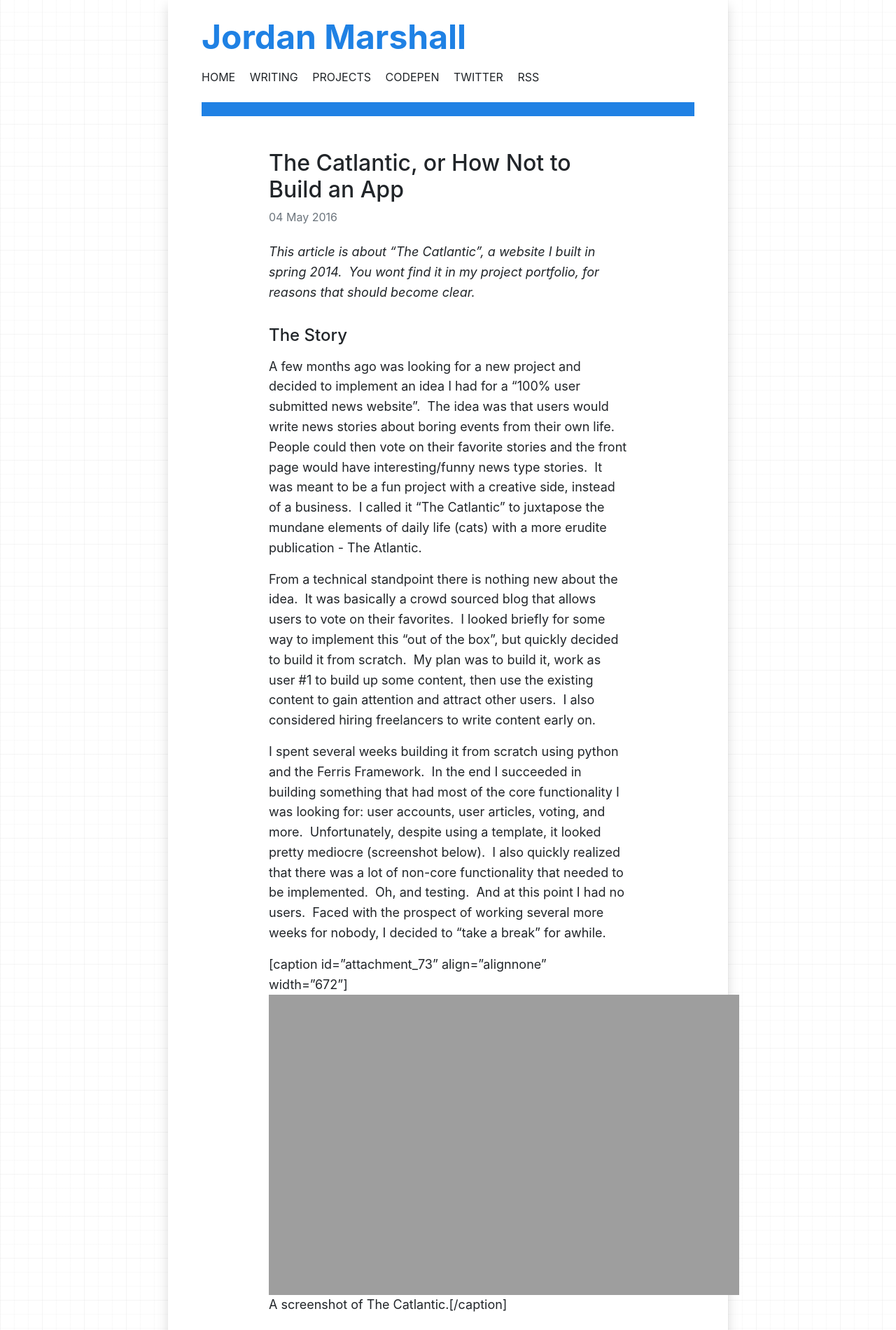
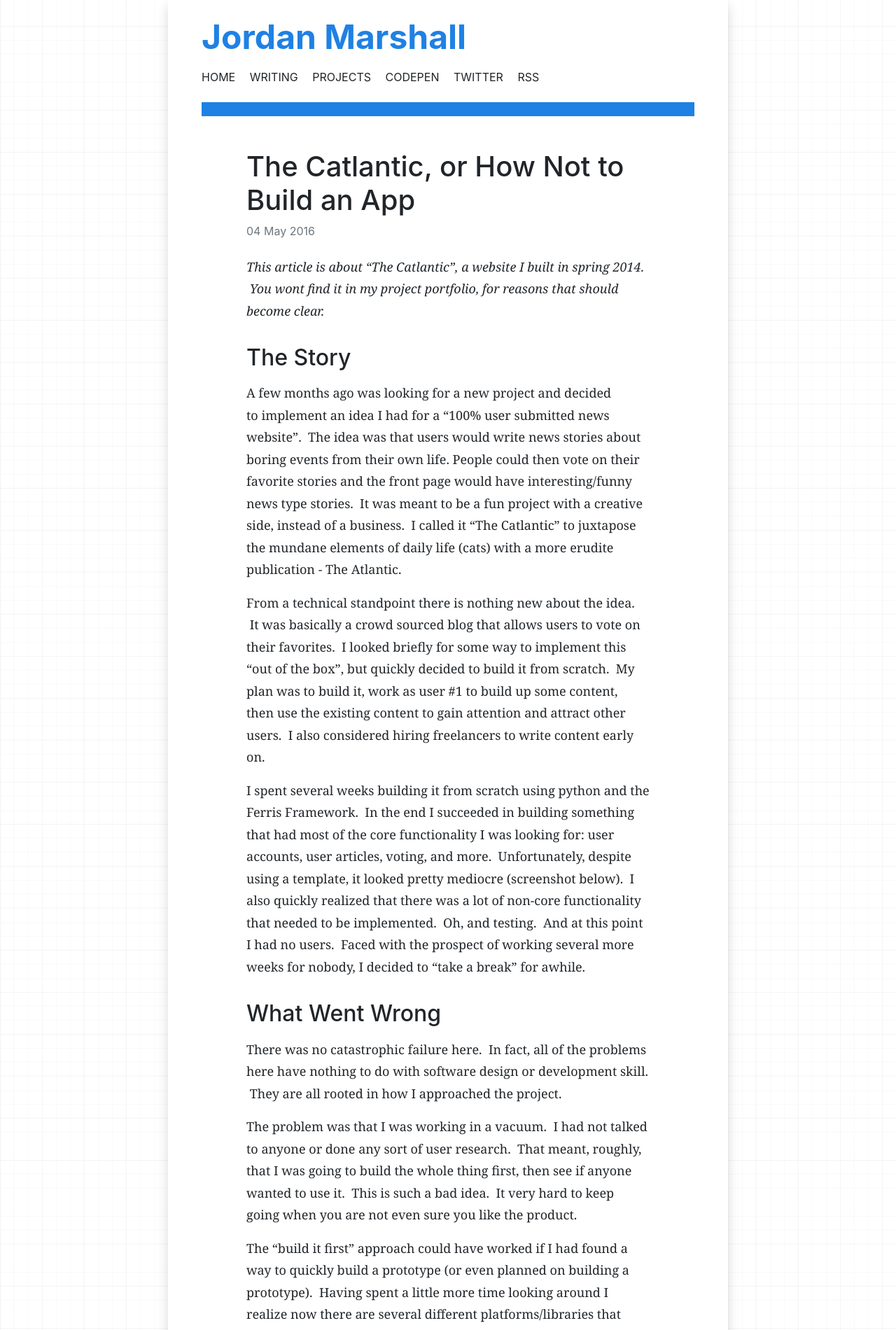
Before and after one commit to TheCSSKing/Jormars, a Jekyll site: the page built from _posts/2016-05-04-catlantic.md, in a window 1280 px wide. Shown: the top 1900 px of the page at 70% size. Built offline with Jekyll 4.4.1, drawn with Linux system fonts in a browser that asks for light colours.

Commit message:
Misc. Changes

```diff
--- a/_layouts/default.html
+++ b/_layouts/default.html
@@ -42,7 +42,7 @@
 		  function gtag(){dataLayer.push(arguments);}
 		  gtag('js', new Date());
 
-		  gtag('config', 'UA-55527133-6');
+		  gtag('config', 'UA-55527133-1');
 		</script>
 	</head>
 
--- a/_layouts/post.html
+++ b/_layouts/post.html
@@ -3,7 +3,7 @@ layout: default
 ---
 <article class="template-post mt-4">
     <header class="post-header mb-4">
-        <h2>{{ page.title }}</h2>
+        <h1>{{ page.title }}</h1>
         <p class="text-muted mb-2">{{ page.date | date_to_string }}</p>
         <!-- <p class="mb-0">
             <span class="text-muted">Tags:</span>
--- a/_posts/2016-05-04-catlantic.md
+++ b/_posts/2016-05-04-catlantic.md
@@ -14,7 +14,7 @@ From a technical standpoint there is nothing new about the idea.  It was basic
 
 I spent several weeks building it from scratch using python and the Ferris Framework.  In the end I succeeded in building something that had most of the core functionality I was looking for: user accounts, user articles, voting, and more.  Unfortunately, despite using a template, it looked pretty mediocre (screenshot below).  I also quickly realized that there was a lot of non-core functionality that needed to be implemented.  Oh, and testing.  And at this point I had no users.  Faced with the prospect of working several more weeks for nobody, I decided to "take a break" for awhile.
 
-[caption id="attachment_73" align="alignnone" width="672"]<a href="http://www.jormars.com/wp-content/uploads/2014/09/CatlanticScreen.png"><img class="wp-image-73 size-large" src="http://www.jormars.com/wp-content/uploads/2014/09/CatlanticScreen-1024x655.png" alt="CatlanticScreen" width="672" height="429" /></a> A screenshot of The Catlantic.[/caption]
+<!-- [caption id="attachment_73" align="alignnone" width="672"]<a href="http://www.jormars.com/wp-content/uploads/2014/09/CatlanticScreen.png"><img class="wp-image-73 size-large" src="http://www.jormars.com/wp-content/uploads/2014/09/CatlanticScreen-1024x655.png" alt="CatlanticScreen" width="672" height="429" /></a> A screenshot of The Catlantic.[/caption] -->
 
 # What Went Wrong
 
--- a/_sass/main.scss
+++ b/_sass/main.scss
@@ -85,10 +85,12 @@ a {
 }
 
 
+
+
 .template-post {
 
-    padding-right: 6rem;
-    padding-left: 6rem;
+    padding-right: 4rem;
+    padding-left: 4rem;
 
 
     .post-header {
@@ -99,7 +101,7 @@ a {
 
     .post-content {
 
-        line-height: 1.6em;
+        line-height: 1.75;
         font-size: 18px;
 
         h1,h2,h3,h4,h5 {
@@ -108,26 +110,30 @@ a {
         }
 
         h1 {
+            font-size: 2rem;
+        }
+        h2 {
             font-size: 1.5rem;
         }
-        h2 {
+        h3 {
             font-size: 1.25rem;
         }
-        h3 {
-            font-size: 1rem;
-        }
-
-        // ol li , ul li {
-        //     margin-bottom: 1.2rem;
-        // }
 
         blockquote {
             padding: $spacer;
             background-color: $gray-100;
-            border-radius: 4px;
+            // border-radius: 4px;
             p {
                 margin-bottom: 0;
             }
+            h1,h2,h3 {
+                margin-top: 0;
+            }
+            border-left: 3px solid $primary-base;
+        }
+
+        p, ul, li {
+            font-family: georgia, serif;
         }
     }
 
@@ -164,7 +170,7 @@ ul {
 }
 
 ul li, ol li {
-    margin-bottom: $spacer;
+    margin-bottom: $spacer/2;
 }
 
 .card {
--- a/index.html
+++ b/index.html
@@ -7,8 +7,11 @@ title: Home
 
         <h4 class="mb-3">Howdy, I'm Jordan</h4>
         <p class="mb-4">
-            I enjoy building creative apps and writing about tech. Currently a frontend focused software engineer living in Virginia.
+            I'm a software engineer.  I enjoy building creative apps, writing about tech, and making people laugh.
+            <!-- I enjoy building creative apps and writing about tech. Currently a frontend focused software engineer living in Virginia. -->
         </p>
+
+
 
         <!-- <div class="pt-3 pb-1 mb-4 pr-5">
             <h4 class="font-weight-bold mb-1 mt-0">
```
Also changed, not shown: writing.html (+15 -2 lines), 1 other file.
